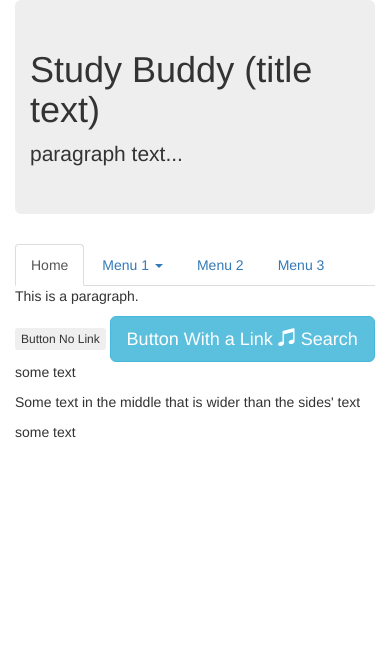
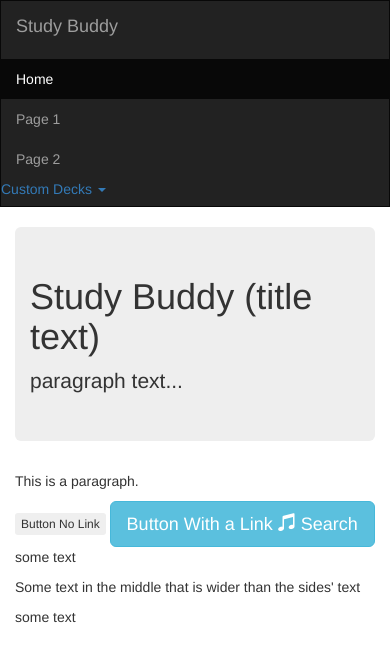
Before and after one commit to OHIOhackathon2014/TeamXX, a plain HTML site: page index.html in a window 390 px wide. Drawn offline with nearby package versions, Linux system fonts and the light colour scheme.

Commit message:
Update index.html

```diff
--- a/index.html
+++ b/index.html
@@ -6,8 +6,36 @@
   <meta name="viewport" content="width=device-width, initial-scale=1">
   <link rel="stylesheet" href="http://maxcdn.bootstrapcdn.com/bootstrap/3.2.0/css/bootstrap.min.css">
 </head>
+<body>
 
-<body>
+<!-- container with the navbar -->
+
+  <nav class="navbar navbar-inverse">
+  <div class="container-fluid">
+    <div class="navbar-header">
+      <a class="navbar-brand" href="#">Study Buddy</a>
+    </div>
+    <div>
+      <ul class="nav navbar-nav">
+        <li class="active"><a href="#">Home</a></li>
+        <li class="dropdown">
+          <li><a href="#">Page 1</a></li>
+          <li><a href="#">Page 2</a></li>
+          <a class="dropdown-toggle" data-toggle="dropdown" href="#">Custom Decks
+          <span class="caret"></span></a>
+          <ul class="dropdown-menu">
+            <li><a href="#">Page 1-1</a></li>
+            <li><a href="#">Page 1-2</a></li>
+            <li><a href="#">Page 1-3</a></li>
+          </ul>
+        </li>
+      </ul>
+    </div>
+  </div>
+</nav>
+
+
+
 
 <!--  container with the jumbotron -->
   <div class="container-fluid">
@@ -16,24 +44,6 @@
     <p>paragraph text...</p>
   </div>
   </div>
-
-  <!-- container with the tabs -->
-<div class="container">
-  <ul class="nav nav-tabs">
-    <li class="active"><a href="#">Home</a></li>
-    <li class="dropdown">
-      <a class="dropdown-toggle" data-toggle="dropdown" href="#">Menu 1
-      <span class="caret"></span></a>
-      <ul class="dropdown-menu">
-        <li><a href="#">Submenu 1-1</a></li>
-        <li><a href="#">Submenu 1-2</a></li>
-        <li><a href="#">Submenu 1-3</a></li>
-      </ul>
-    </li>
-    <li><a href="#">Menu 2</a></li>
-    <li><a href="#">Menu 3</a></li>
-  </ul>
-</div>
 
 <!-- container with the buttons and columns -->
   <div class="container-fluid">
```
